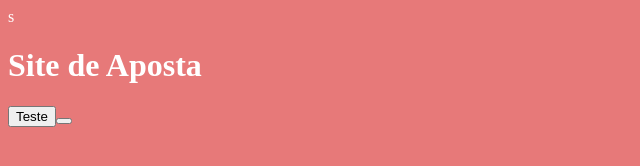
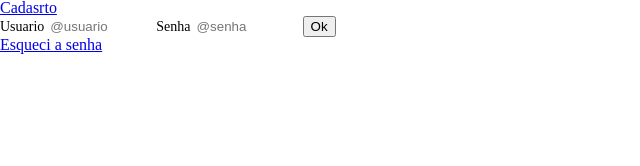
Before and after one commit to larinhadamb/g243h2t, a plain HTML site: page Hoje/index.html in a window 1280 px wide. Shown: the whole page, without its empty margins (0-640 px from the left). Drawn offline with Linux system fonts and the light colour scheme.

Commit message:
Add files via upload

```diff
--- a/Hoje/estilo/estilo.css
+++ b/Hoje/estilo/estilo.css
@@ -1,4 +1,21 @@
-body{
-    background-color: rgb(231, 121, 121);
-    color: white;
+@import url(reset.css);
+.barra.login{
+    background-color: rgb(255, 45, 115);
+    display: flex;
+    justify-content: space-between;
+    align-items: center;
+    box-shadow: 5px 3px 3px 1px rgb(218, 29, 107);
 }
+.formLogin input {
+    width: 100px;
+    border-radius: 5px;
+    border: none;
+}
+.formLogin label {
+    font-size: 14px;
+}
+.esqueci-senha{
+    font-size: 14px;
+    margin-bottom: 3px;
+    text-align: center;
+}
--- /dev/null
+++ b/Hoje/estilo/reset.css
@@ -0,0 +1,48 @@
+/* http://meyerweb.com/eric/tools/css/reset/
+   v2.0 | 20110126
+   License: none (public domain)
+*/
+
+html, body, div, span, applet, object, iframe,
+h1, h2, h3, h4, h5, h6, p, blockquote, pre,
+a, abbr, acronym, address, big, cite, code,
+del, dfn, em, img, ins, kbd, q, s, samp,
+small, strike, strong, sub, sup, tt, var,
+b, u, i, center,
+dl, dt, dd, ol, ul, li,
+fieldset, form, label, legend,
+table, caption, tbody, tfoot, thead, tr, th, td,
+article, aside, canvas, details, embed,
+figure, figcaption, footer, header, hgroup,
+menu, nav, output, ruby, section, summary,
+time, mark, audio, video {
+	margin: 0;
+	padding: 0;
+	border: 0;
+	font-size: 100%;
+	font: inherit;
+	vertical-align: baseline;
+}
+/* HTML5 display-role reset for older browsers */
+article, aside, details, figcaption, figure,
+footer, header, hgroup, menu, nav, section {
+	display: block;
+}
+body {
+	line-height: 1;
+}
+ol, ul {
+	list-style: none;
+}
+blockquote, q {
+	quotes: none;
+}
+blockquote:before, blockquote:after,
+q:before, q:after {
+	content: '';
+	content: none;
+}
+table {
+	border-collapse: collapse;
+	border-spacing: 0;
+}
--- a/Hoje/index.html
+++ b/Hoje/index.html
@@ -6,10 +6,33 @@
     <meta name="viewport" content="width=device-width, initial-scale=1.0">
     <title>APOSTAS ABERTAS</title>
     <link rel="stylesheet" href="./estilo/estilo.css">
-    <script src="./script/inicio.js"></script>
+    <script src="./script/inicio.js" defer></script>
 </head>
-<body>s
-    <h1>Site de Aposta</h1>
-    <button id="teste">Teste<button>
+<body>
+   <header class="barra.login">
+<div class="info-barra">
+</div>
+<div class="cadastro">
+</div><a href="./paginas/cadastro.html">Cadasrto</a></div>
+</div>
+<div class="login-usuario">
+    <form action="" class="formLogin">
+        <label for="usuario">Usuario</label>
+        <input type="text" id="usuario" name="usuario" placeholder="@usuario">
+        <label for="senha">Senha</label>
+        <input type="password" id="senha" name="senha" placeholder="@senha">
+        <button type="submit">Ok</button>
+
+    </form>
+</div class="esqueci.senha"><a href="./paginas/recuperarsenha.html">Esqueci a senha</a><div>
+  </div>
+
+</header>
+    <section class="principal">
+
+    </section>
+    <footer class="rodape">
+
+    </footer>
 </body>
 </html>
```
Also changed, not shown: Hoje/estilo/padrao.css (added), Hoje/paginas/cadastro.html (added), Hoje/paginas/recuperarsenha.html (added).
